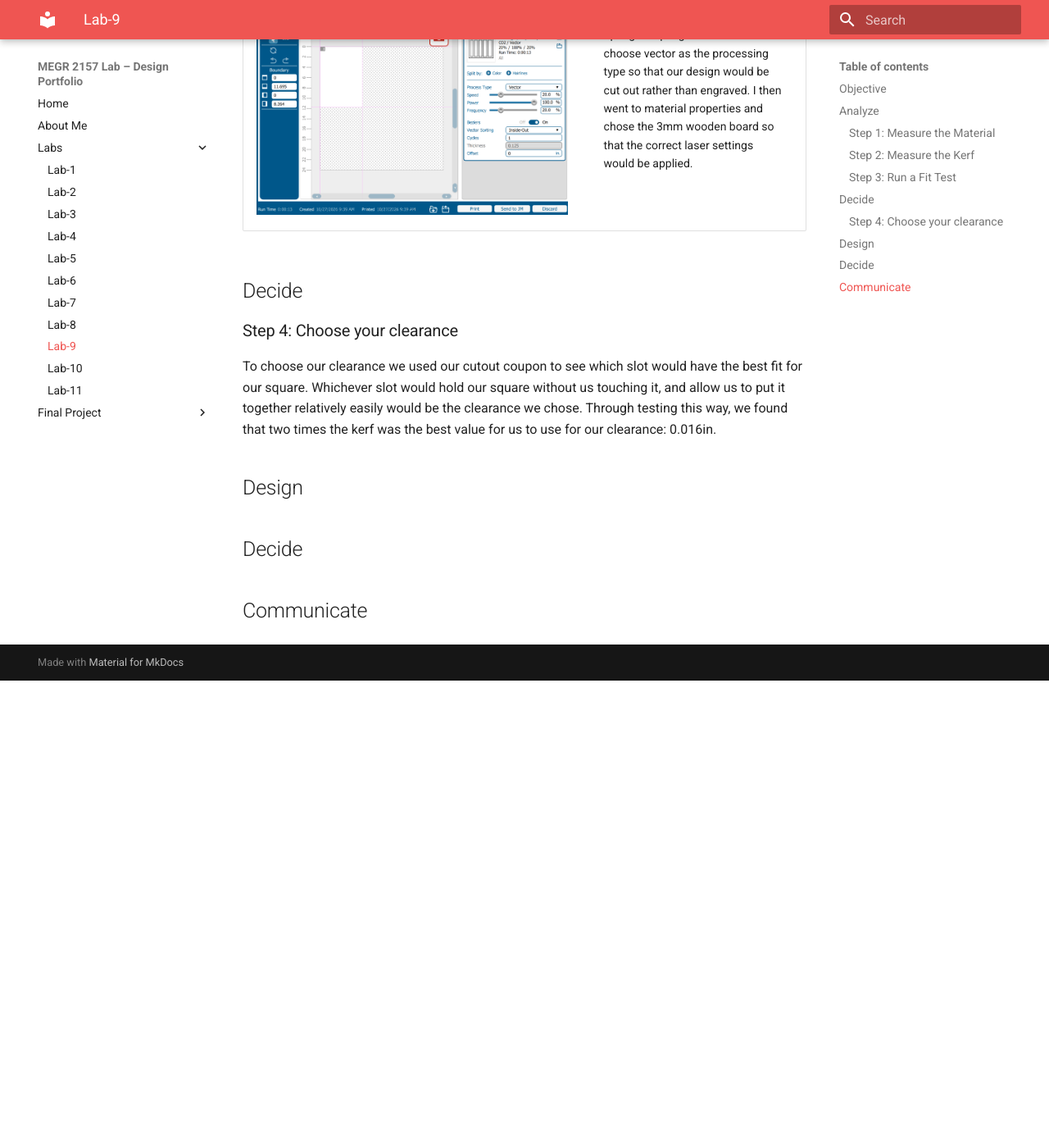
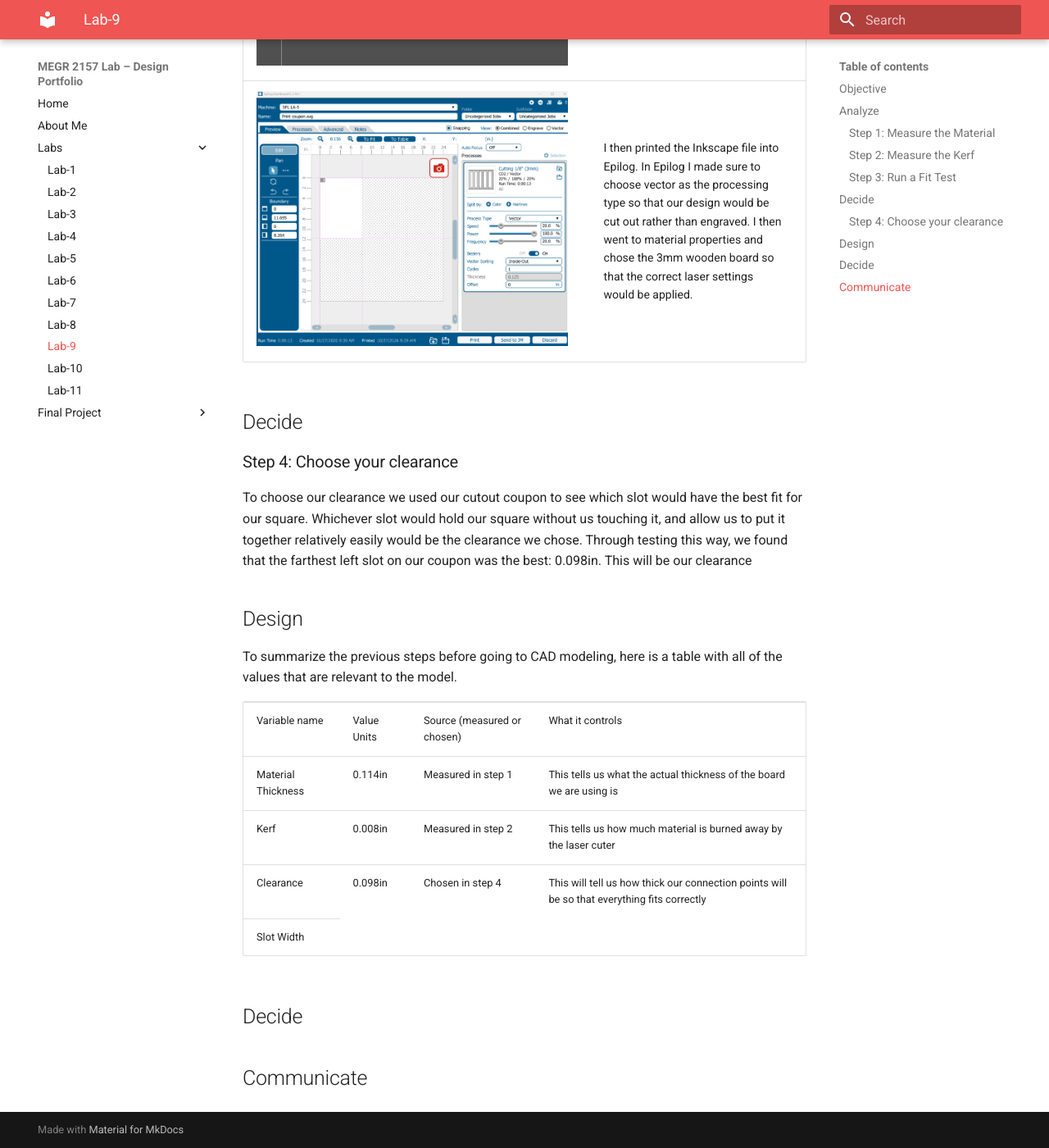
Before and after one commit to AndyChwalik/andy-chwalik-portfolio, an MkDocs documentation site: the page built from docs/Labs/L09/index.md, in a window 1280 px wide and 1400 px high, scrolled down 3552 px. Shown: the whole window at 82% size. Built offline with MkDocs 1.6.1 and Material for MkDocs 9.7.7, drawn with Linux system fonts in a browser that asks for light colours; before the commit the page ends 4382 px from its top, so only the background shows below that; some of the changed text lies outside the part shown.

Commit message:
Update index.md

```diff
--- a/docs/Labs/L09/index.md
+++ b/docs/Labs/L09/index.md
@@ -18,9 +18,22 @@ For this part of the project we had to take a pair of calipers and measure the t
 
 <div align="center">
 
-| | Thickness 1 | Thickness 2 | Thickness 3 | Average |
-|---|---|---|---|---|
-| Measurement | 0.114in | 0.117in | 0.111in | 0.114in |
+<table style="margin-left: auto; margin-right: auto;">
+  <tr>
+    <td></td>
+    <td>Thickness 1</td>
+    <td>Thickness 2</td>
+    <td>Thickness 3</td>
+    <td>Average</td>
+  </tr>
+  <tr>
+    <td>Measurement</td>
+    <td>0.114in</td>
+    <td>0.117in</td>
+    <td>0.111in</td>
+    <td>0.114in</td>
+  </tr>
+</table>
 
 </div>
 
@@ -67,10 +80,26 @@ Here are our measured values from the calipers after laser cutting
 
 <div align="center">
 
-| | Width (x-axis) | Length (y-axis) | Average |
-|---|---|---|---|
-| Measurement | 0.584in | 0.582in | 0.583in |
-| Kerf | 0.007in | 0.009in | 0.008in |
+<table style="margin-left: auto; margin-right: auto;">
+  <tr>
+    <td></td>
+    <td>Width (x-axis)</td>
+    <td>Length (y-axis)</td>
+    <td>Average</td>
+  </tr>
+  <tr>
+    <td>Measurement</td>
+    <td>0.584in</td>
+    <td>0.582in</td>
+    <td>0.583in</td>
+  </tr>
+  <tr>
+    <td>Kerf</td>
+    <td>0.007in</td>
+    <td>0.009in</td>
+    <td>0.008in</td>
+  </tr>
+</table>
 
 </div>
 
@@ -119,9 +148,42 @@ The coupon will have five different measurements. The middle slot will be what o
 
 ### Step 4: Choose your clearance
 
-To choose our clearance we used our cutout coupon to see which slot would have the best fit for our square. Whichever slot would hold our square without us touching it, and allow us to put it together relatively easily would be the clearance we chose. Through testing this way, we found that two times the kerf was the best value for us to use for our clearance: 0.016in.
+To choose our clearance we used our cutout coupon to see which slot would have the best fit for our square. Whichever slot would hold our square without us touching it, and allow us to put it together relatively easily would be the clearance we chose. Through testing this way, we found that the farthest left slot on our coupon was the best: 0.098in. This will be our clearance
 
 ## Design
+
+To summarize the previous steps before going to CAD modeling, here is a table with all of the values that are relevant to the model.
+
+<table style="margin-left: auto; margin-right: auto;">
+  <tr>
+    <td>Variable name</td>
+    <td>Value Units</td>
+    <td>Source (measured or chosen)</td>
+    <td>What it controls</td>
+  </tr>
+  <tr>
+    <td>Material Thickness</td>
+    <td>0.114in</td>
+    <td>Measured in step 1</td>
+    <td>This tells us what the actual thickness of the board we are using is</td>
+  </tr>
+  <tr>
+    <td>Kerf</td>
+    <td>0.008in</td>
+    <td>Measured in step 2</td>
+    <td>This tells us how much material is burned away by the laser cuter</td>
+  </tr>
+  <tr>
+    <td>Clearance</td>
+    <td>0.098in</td>
+    <td>Chosen in step 4</td>
+    <td>This will tell us how thick our connection points will be so that everything fits correctly</td>
+  </tr>
+  <tr>
+    <td>Slot Width</td>
+  </tr>
+</table>
+
 
 ## Decide
 
```
